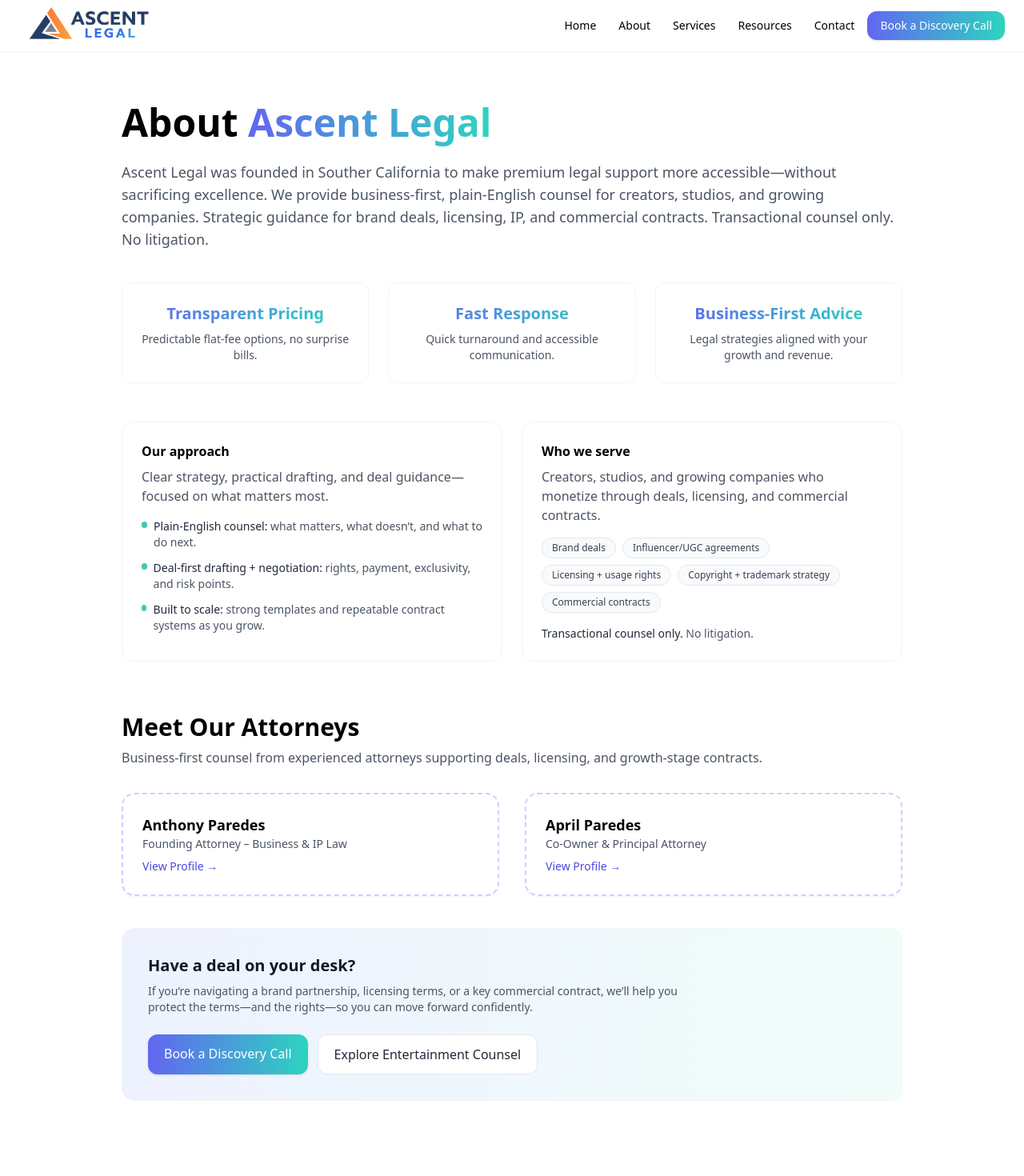
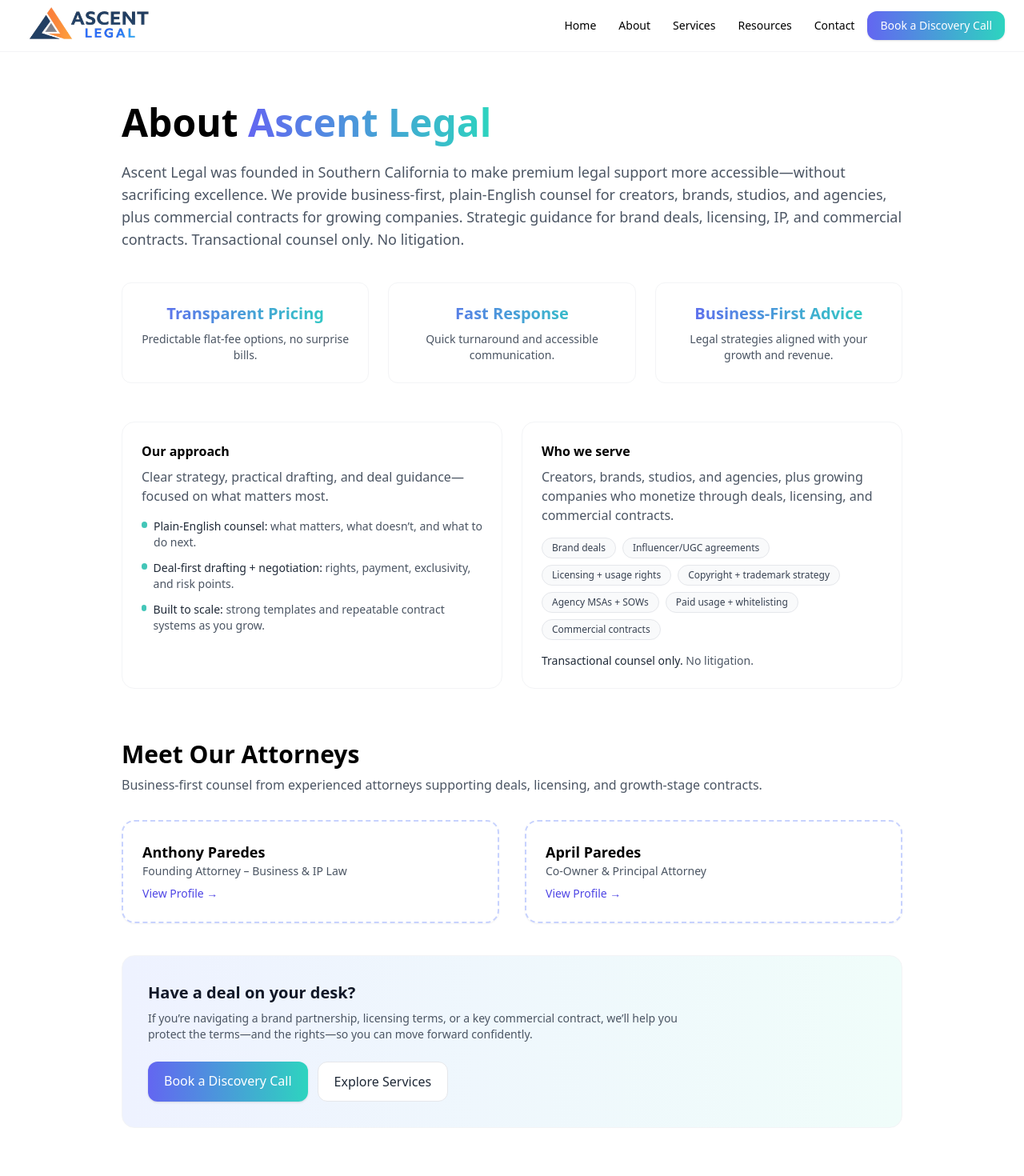
Before and after one commit to ajdreams17/Ascentlegal, a Next.js app: page /about in a window 1280 px wide. Shown: the top 1470 px of the page at 80% size. Built offline with nearby package versions, Linux system fonts and the light colour scheme.

Commit message:
Update page.jsx

```diff
--- a/app/about/page.jsx
+++ b/app/about/page.jsx
@@ -3,7 +3,7 @@ import Link from "next/link";
 export const metadata = {
   title: "About Us | Ascent Legal",
   description:
-    "Meet Ascent Legal—business-first counsel for creators, studios, and growing companies. Brand deals, licensing/IP, and commercial contracts. Transactional only (no litigation).",
+    "Meet Ascent Legal—business-first counsel for creators, brands, studios, agencies, and growing companies. Brand deals, licensing/IP, and commercial contracts. Transactional only (no litigation).",
 };
 
 const attorneys = [
@@ -27,9 +27,10 @@ export default function AboutPage() {
       </h1>
 
       <p className="mt-6 text-lg text-gray-600">
-        Ascent Legal was founded in Souther California to make premium legal support more accessible—without sacrificing excellence.
-        We provide business-first, plain-English counsel for creators, studios, and growing companies. Strategic guidance for
-        brand deals, licensing, IP, and commercial contracts. Transactional counsel only. No litigation.
+        Ascent Legal was founded in Southern California to make premium legal support more accessible—without sacrificing
+        excellence. We provide business-first, plain-English counsel for creators, brands, studios, and agencies, plus
+        commercial contracts for growing companies. Strategic guidance for brand deals, licensing, IP, and commercial
+        contracts. Transactional counsel only. No litigation.
       </p>
 
       {/* ===== Stats ===== */}
@@ -69,8 +70,8 @@ export default function AboutPage() {
             <li className="flex gap-2">
               <span className="mt-1 h-2 w-2 rounded-full bg-teal-500/80" />
               <span>
-                <span className="font-medium text-gray-800">Plain-English counsel:</span> what matters, what doesn’t,
-                and what to do next.
+                <span className="font-medium text-gray-800">Plain-English counsel:</span> what matters, what doesn’t, and
+                what to do next.
               </span>
             </li>
             <li className="flex gap-2">
@@ -93,7 +94,8 @@ export default function AboutPage() {
         <div className="rounded-2xl border border-gray-100 bg-white p-6">
           <h3 className="font-semibold">Who we serve</h3>
           <p className="text-gray-600 mt-2">
-            Creators, studios, and growing companies who monetize through deals, licensing, and commercial contracts.
+            Creators, brands, studios, and agencies, plus growing companies who monetize through deals, licensing, and
+            commercial contracts.
           </p>
 
           <div className="mt-4 flex flex-wrap gap-2 text-xs">
@@ -102,12 +104,11 @@ export default function AboutPage() {
               "Influencer/UGC agreements",
               "Licensing + usage rights",
               "Copyright + trademark strategy",
+              "Agency MSAs + SOWs",
+              "Paid usage + whitelisting",
               "Commercial contracts",
             ].map((tag) => (
-              <span
-                key={tag}
-                className="rounded-full border border-gray-200 bg-gray-50 px-3 py-1 text-gray-700"
-              >
+              <span key={tag} className="rounded-full border border-gray-200 bg-gray-50 px-3 py-1 text-gray-700">
                 {tag}
               </span>
             ))}
@@ -146,8 +147,8 @@ export default function AboutPage() {
         <div className="mt-10 rounded-2xl border border-gray-100 bg-gradient-to-r from-indigo-50 to-teal-50 p-8">
           <h3 className="text-xl font-semibold text-gray-900">Have a deal on your desk?</h3>
           <p className="mt-2 text-sm text-gray-600 max-w-2xl">
-            If you’re navigating a brand partnership, licensing terms, or a key commercial contract, we’ll help you protect
-            the terms—and the rights—so you can move forward confidently.
+            If you’re navigating a brand partnership, licensing terms, or a key commercial contract, we’ll help you
+            protect the terms—and the rights—so you can move forward confidently.
           </p>
           <div className="mt-6 flex flex-wrap gap-3">
             <Link
@@ -157,10 +158,10 @@ export default function AboutPage() {
               Book a Discovery Call
             </Link>
             <Link
-              href="/services/entertainment"
+              href="/services"
               className="rounded-xl border border-gray-200 bg-white px-5 py-3 text-gray-800 hover:border-gray-300 inline-block"
             >
-              Explore Entertainment Counsel
+              Explore Services
             </Link>
           </div>
         </div>
```
